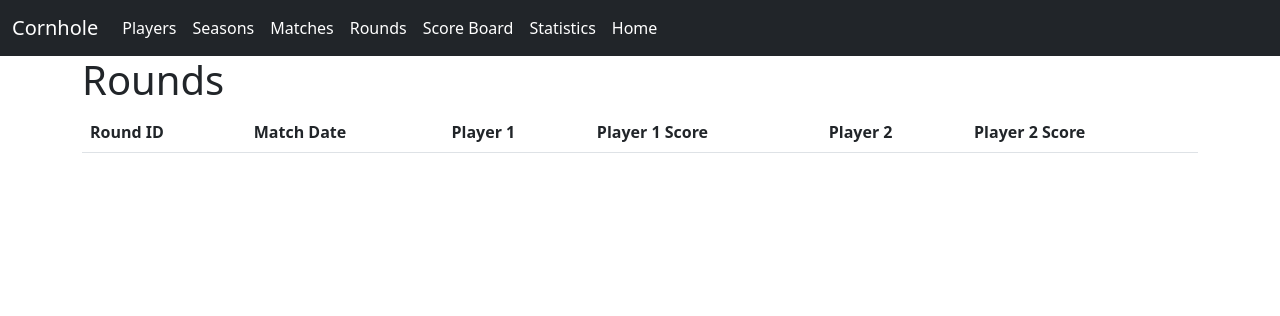
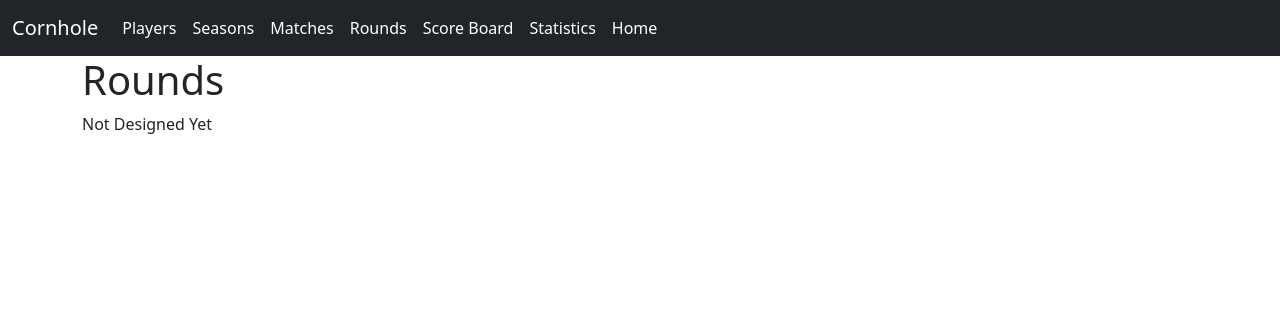
Before and after one commit to sjvonstein/Cornhole, a Flask app: page /rounds in a window 1280 px wide. Shown: the top 316 px of the page. Run offline with Flask 3, Linux system fonts and the light colour scheme; lists and menus that the app fills with data are empty; some libraries are stand-ins or nearby versions.

Commit message:
removed page content and put in placeholder text

```diff
--- a/website/templates/rounds.html
+++ b/website/templates/rounds.html
@@ -5,39 +5,7 @@
 
     <h1>Rounds</h1>
 
-<table class="table">
-        <thead>
-            <tr>
-                <th scope="col">Round ID</th>
-                <th scope="col">Match Date </th>
-                <th scope="col">Player 1</th>
-                <th scope="col">Player 1 Score</th>
-                <th scope="col">Player 2</th>
-                <th scope="col">Player 2 Score</th>
-            </tr>
-        </thead>
-        <tbody>
-            {% for round in rounds %}
-            <tr>
-                <td>{{ round.id }}</td>
-                <td>{{ match.date.date() }}</td>
-                <td>{{ match_id.player1.first_name }}</td>
-                <td>{{ round.player1_score }}</td>
-                <td>{{ match_id.player2.first_name }}</td>
-                <td>{{ round.player2_score }}</td>
-
-                <td>
-                    <form method="POST"
-                        action="{{ url_for('views.delete_round', round_id=round.id) }}">
-                        <input type="submit" class="btn btn-sm btn-danger" value="Delete"
-                            onclick="return confirm('Are you sure you want to delete this round?')">
-                    </form>
-                </td>
-            </tr>
-            {% endfor %}
-        </tbody>
-</table>
-
+Not Designed Yet
 
 
 
```
